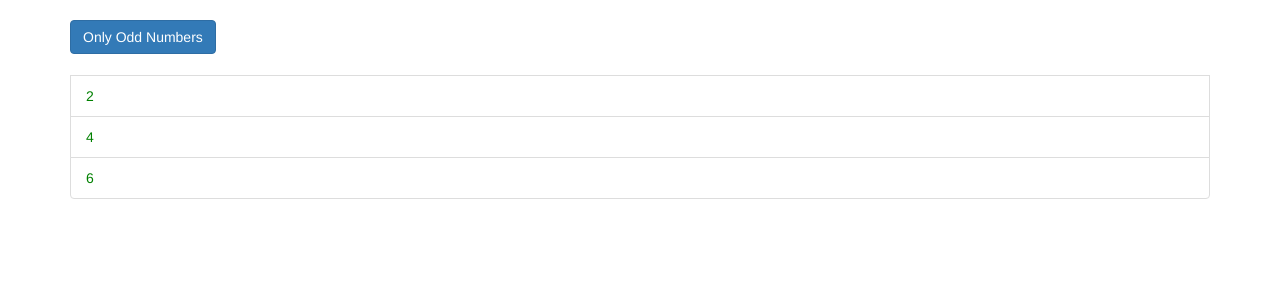
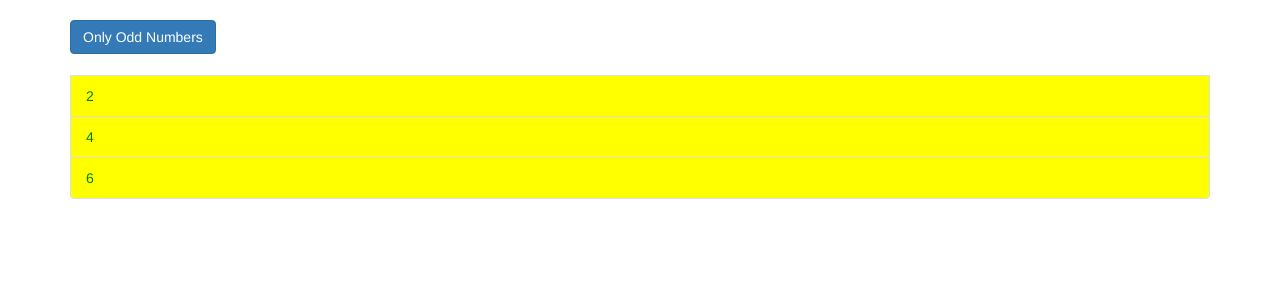
Before and after one commit to Anandhakrishnan1/Learn-Angular, an Angular app in the folder Angular - The complete guide/Directive/: page / in a window 1280 px wide. Shown: the top 300 px of the page. Built offline with nearby package versions, Linux system fonts and the light colour scheme.

Commit message:
created first derivative

```diff
--- a/Angular - The complete guide/Directive/src/app/app.component.html
+++ b/Angular - The complete guide/Directive/src/app/app.component.html
@@ -32,6 +32,7 @@
             class="list-group-item"
             *ngFor="let even of evenNumbers"
             [ngStyle]="{color: even % 2 == 0? 'green' : ''}"
+            appBasicHighlight
             >
             {{ even }}
           </li>
--- a/Angular - The complete guide/Directive/src/app/app.component.ts
+++ b/Angular - The complete guide/Directive/src/app/app.component.ts
@@ -1,11 +1,12 @@
 import { Component } from '@angular/core';
 import { CommonModule } from '@angular/common';
 import { RouterOutlet } from '@angular/router';
+import { BasicHighlightDirective } from './basic-highlight/basic-highlight.directive';
 
 @Component({
   selector: 'app-root',
   standalone: true,
-  imports: [CommonModule, RouterOutlet],
+  imports: [CommonModule, RouterOutlet, BasicHighlightDirective],
   templateUrl: './app.component.html',
   styleUrl: './app.component.css'
 })
--- /dev/null
+++ b/Angular - The complete guide/Directive/src/app/basic-highlight/basic-highlight.directive.ts
@@ -0,0 +1,15 @@
+import { Directive, ElementRef } from '@angular/core';
+
+@Directive({
+  selector: '[appBasicHighlight]',
+  standalone: true
+})
+export class BasicHighlightDirective {
+
+  constructor(private elementRef: ElementRef) { }
+
+  ngOnInit(){
+    this.elementRef.nativeElement.style.backgroundColor = 'yellow';
+  }
+
+}
```
